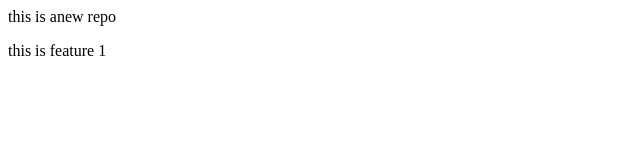
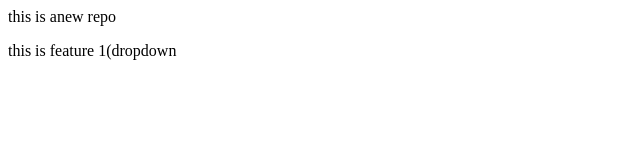
Before and after one commit to Suraj1931/localRepo, a plain HTML site: page index.html in a window 1280 px wide. Shown: the full height of the page, 0-640 px from the left. Drawn offline with Linux system fonts and the light colour scheme.

```diff
--- a/index.html
+++ b/index.html
@@ -1,2 +1,2 @@
 <p>this is  anew repo</p>
-<p>this is feature 1</p>
+<p>this is feature 1(dropdown</p>
```
